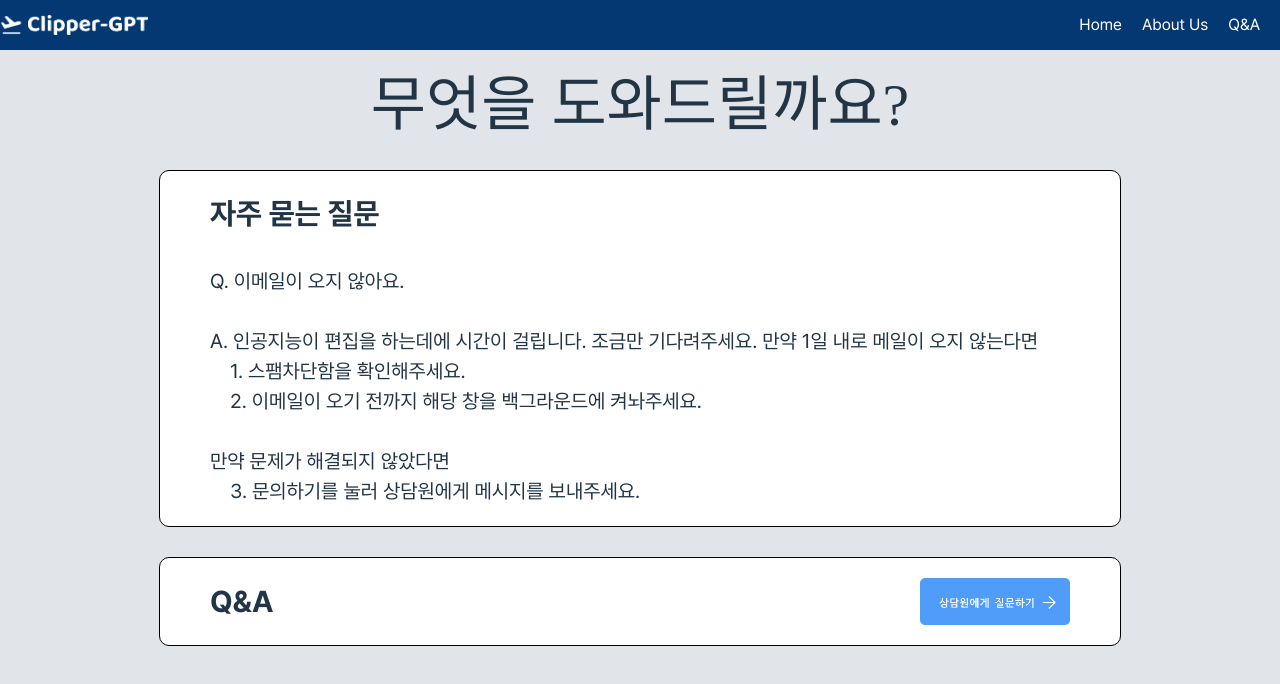
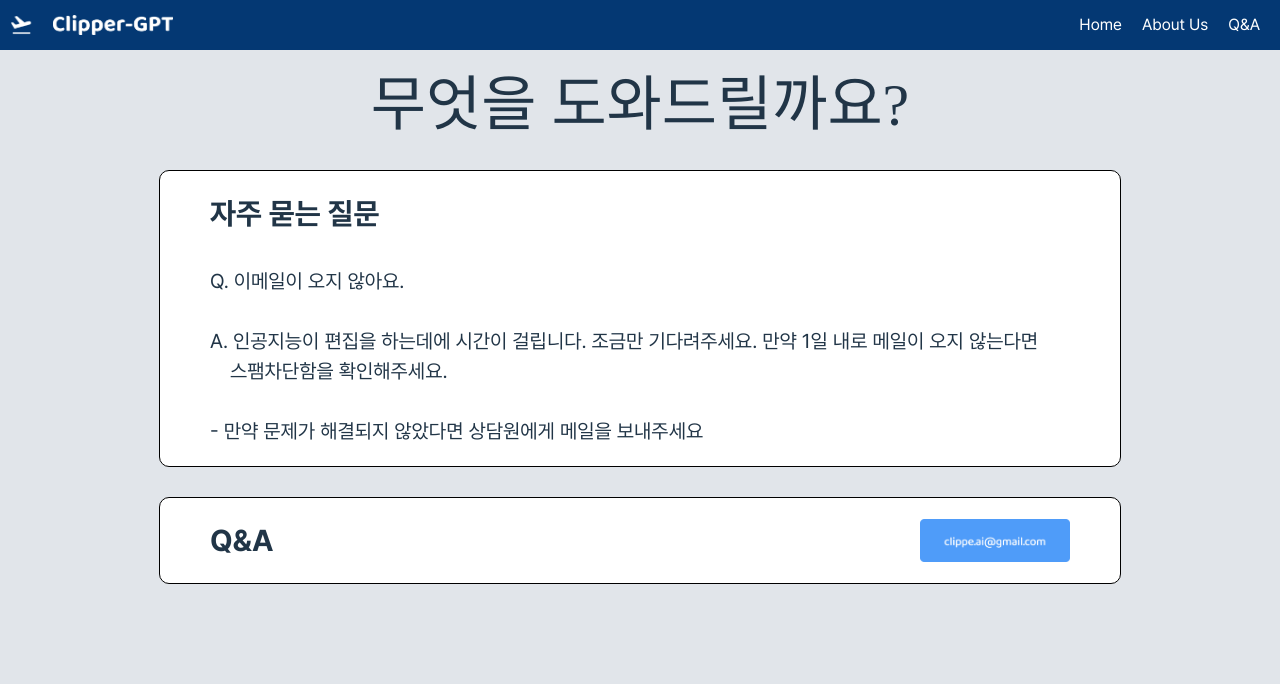
Before and after one commit to oyejin0925/Clipper-GPT, a React (Vite) app: page /qna in a window 1280 px wide. Shown: the top 684 px of the page. Built offline with nearby package versions, Linux system fonts and the light colour scheme; a web font is replaced by a local one.

Commit message:
[Frontend] chore: 소소한 디자인 변경

```diff
--- a/src/components/navbar.jsx
+++ b/src/components/navbar.jsx
@@ -56,7 +56,8 @@ const LogoContainer = styled.div`
 
   img {
     height: 30px;
-    margin-right: 5px;
+    margin-right: 10px;
+    margin-left: 10px;
   }
 `;
 
--- a/src/pages/edit/editStep3.jsx
+++ b/src/pages/edit/editStep3.jsx
@@ -7,41 +7,39 @@ import ProgressBar from '../../components/progressbar';
 import btnGoBack from "../../assets/img/editStep/btnGoBack.png";
 
 function EditStep3() {
+    const baseURL = "http://127.0.0.1:8000"
+
     const location = useLocation();
     const navigate = useNavigate();
 
-    const files = location.state?.files;
+    const videos = location.state?.files;
     const thumbnails = location.state?.thumbnails;
-    const mail = location.state?.email;
-    console.log("받아온 비디오 정보:", files);
-    console.log("받아온 이메일:", mail);
+    const email = location.state?.email;
+    console.log("받아온 비디오 정보:", videos);
+    console.log("받아온 이메일:", email);
 
     const [title, setTitle] = useState("");
 
     const handleSubmit = async (e) => {
-        e.preventDefault(); // 기본 동작 방지
-        console.log("btnStartEdit이 눌렸습니다.");
+        e.preventDefault();
 
         if (title.trim() === "") {
             alert("브이로그의 제목을 입력해주세요.");
             return;
         }
 
-        const postData = {
-            mail,
-            title,
-            files
-        };
+        const formData = new FormData();
+        formData.append("email", email);
+        formData.append("title", title);
 
-        console.log("전송할 데이터:", postData);
+        videos.forEach((video, index) => {
+            formData.append("videos", video.file);
+        });
 
         try {
-            const response = await fetch('http://34.22.106.77', {
+            const response = await fetch(baseURL + '/edit/upload', {
                 method: 'POST',
-                headers: {
-                    'Content-Type': 'application/json',
-                },
-                body: JSON.stringify(postData),
+                body: formData,
             });
 
             if (!response.ok) {
@@ -49,11 +47,10 @@ function EditStep3() {
             }
 
             const result = await response.json();
-            console.log(result);
+            alert(result.message);
 
-            navigate('../editstep4', { state: { files, title, mail, thumbnails } });
-        }
-        catch (error) {
+            navigate('../editstep4', { state: { title, email, thumbnails } });
+        } catch (error) {
             console.error("Error during fetch:", error);
             alert("서버에 오류가 발생했습니다. 나중에 다시 시도해주세요.");
         }
--- a/src/pages/edit/editStep4.jsx
+++ b/src/pages/edit/editStep4.jsx
@@ -9,11 +9,9 @@ function EditStep4() {
     const location = useLocation();
     const navigate = useNavigate();
 
-    const files = location.state?.files;
     const thumbnails = location.state?.thumbnails;
     const title = location.state?.title;
-    console.log("받아온 비디오 정보:", files);
-    console.log("받아온 제목:", title);
+    const email = location.state?.email;
 
     const handleSubmit = () => {
         navigate('../');
@@ -34,9 +32,9 @@ function EditStep4() {
                 )}
             </ThumbnailContainer>
             <CommentContainer>
-                <p>{`'${title || "제목이 없습니다."}'이 편집 중입니다.`}</p>
-                <p>조금만 기다려주시면 이메일로 전송해드리겠습니다</p>
-                <p>Travely 서비스를 사용해주셔서 감사합니다.</p>
+                <p>{`"${title || "제목이 없습니다."}"을 Clipper-GTP가 편집 중입니다`}</p>
+                <p>조금만 기다려주시면 "{email}"로 전송해드리겠습니다</p>
+                {/* <p>Travely 서비스를 사용해주셔서 감사합니다.</p> */}
             </CommentContainer>
             <BtnContainer>
                 <img
--- a/src/pages/qna.jsx
+++ b/src/pages/qna.jsx
@@ -1,6 +1,7 @@
 import styled from "styled-components";
 import "../assets/font/font.css";
-import btnAsk from "../assets/img/aboutQnA/btnAsk.png";
+// import btnAsk from "../assets/img/aboutQnA/btnAsk.png";
+import btnAsk from "../assets/img/aboutQnA/btnEmail.png";
 
 function QnA() {
     return (
@@ -15,20 +16,16 @@ function QnA() {
                     <p>Q. 이메일이 오지 않아요.</p>
                     <br />
                     <MobileContent>
-                        <p>A. 인공지능이 편집을 하는데에 시간이 걸립니다. 조금만 기다려주세요.</p>
-                        <p>만약 1일 내로 메일이 오지 않는다면</p>
-                        <p className="tabbed">1. 스팸차단함을 확인해주세요.</p>
-                        <p className="tabbed">2. 이메일이 오기 전까지 해당 창을 백그라운드에 켜놔주세요.</p><br />
-                        <p>만약 문제가 해결되지 않았다면</p>
-                        <p className="tabbed">3. 문의하기를 눌러 상담원에게 메시지를 보내주세요.</p>
+                        <p>A. 인공지능이 편집을 하는데에 시간이 걸립니다. 조금만 기다려주세요. 만약 1일 내로 메일이 오지 않는다면 스팸차단함을 확인해주세요.</p>
+                        {/* <p className="tabbed">2. 이메일이 오기 전까지 해당 창을 백그라운드에 켜놔주세요.</p><br /> */}
+                        <p>- 만약 문제가 해결되지 않았다면 상담원에게 메일을 보내주세요</p>
                     </MobileContent>
                     <DesktopContent>
                         <p>A. 인공지능이 편집을 하는데에 시간이 걸립니다. 조금만 기다려주세요. 만약 1일 내로 메일이 오지 않는다면</p>
-                        <p className="tabbed">1. 스팸차단함을 확인해주세요.</p>
-                        <p className="tabbed">2. 이메일이 오기 전까지 해당 창을 백그라운드에 켜놔주세요.</p>
+                        <p className="tabbed">스팸차단함을 확인해주세요.</p>
+                        {/* <p className="tabbed">2. 이메일이 오기 전까지 해당 창을 백그라운드에 켜놔주세요.</p> */}
                         <br />
-                        <p>만약 문제가 해결되지 않았다면</p>
-                        <p className="tabbed">3. 문의하기를 눌러 상담원에게 메시지를 보내주세요.</p>
+                        <p>- 만약 문제가 해결되지 않았다면 상담원에게 메일을 보내주세요</p>
                     </DesktopContent>
                 </AboutContainer>
                 <InfoContainer>
```
